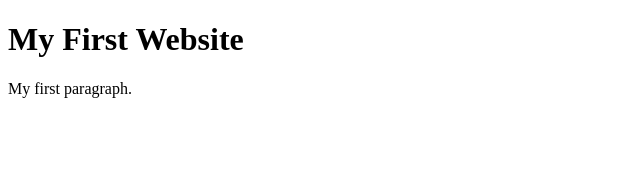
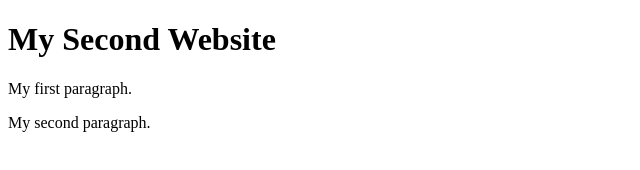
Before and after one commit to saikiran46/codersrank-practice, a website: page index.html in a window 1280 px wide. Shown: the whole page, without its empty margins (0-640 px from the left). Drawn offline with Linux system fonts and the light colour scheme.

Commit message:
Adding new paragraph

```diff
--- a/index.html
+++ b/index.html
@@ -5,8 +5,9 @@
   </head>
   <body>
 
-    <h1>My First Website</h1>
+    <h1>My Second Website</h1>
     <p>My first paragraph.</p>
+    <p>My second paragraph.</p>
 
   </body>
 </html>
```
